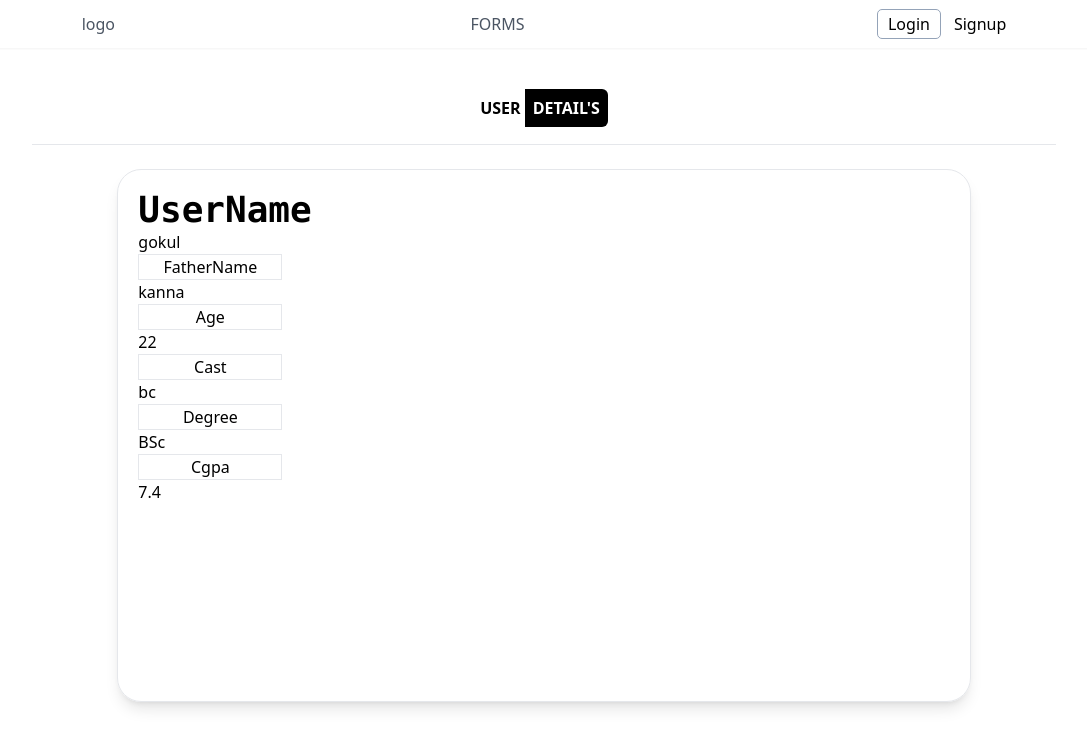
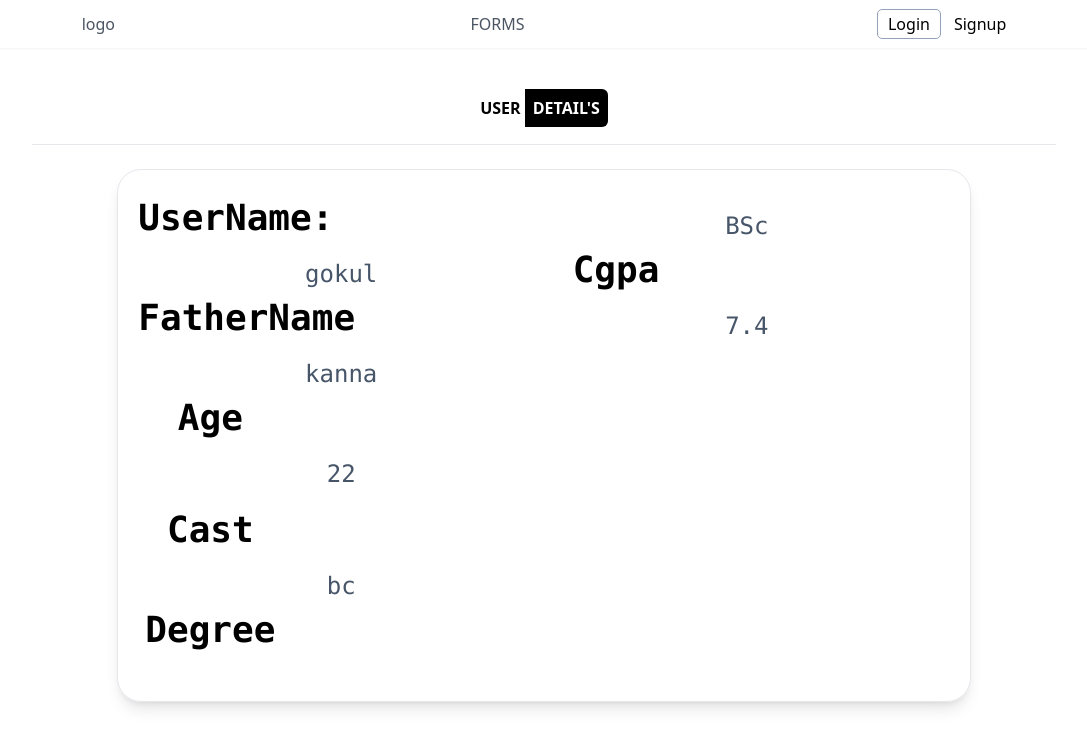
Before and after one commit to timeisnotgood/Forms, a React (Create React App) app in the folder Forms-web/: page /detail in a window 1280 px wide. Shown: the top 748 px of the page, without its empty margins (96-1183 px from the left). Built offline with nearby package versions, Linux system fonts and the light colour scheme.

Commit message:
detail's pages Completed design

```diff
--- a/Forms-web/src/Pages/Details.jsx
+++ b/Forms-web/src/Pages/Details.jsx
@@ -19,18 +19,18 @@ const Details = () => {
       </div>
       {/* Main element starts here */}
       <div className='border-solid border w-2/3 h-2/3 rounded-3xl shadow-lg box-border p-5 flex flex-col flex-wrap'>
-        <label className='block font-mono font-semibold text-4xl w-36 text-center'>UserName</label>
-        {obj.name}
-        <label className='block border-solid border w-36 text-center' >FatherName</label>
-        {obj.fatherName}
-        <label className='block border-solid border w-36 text-center' >Age</label>
-        {obj.age}
-        <label className='block border-solid border w-36 text-center' >Cast</label>
-        {obj.cast}
-        <label className='block border-solid border w-36 text-center'>Degree</label>
-        {obj.degree}
-        <label className='block border-solid border w-36 text-center'>Cgpa</label>
-        {obj.cgpa}
+        <label className='block font-mono font-semibold text-4xl w-36 text-center mt-2'>UserName:</label>
+        <p className='mt-5 font-mono text-center text-2xl text-slate-600'>{obj.name}</p>
+        <label className='block font-mono font-semibold text-4xl w-36 text-center mt-2' >FatherName</label>
+        <p className='mt-5 font-mono text-center text-2xl text-slate-600'>{obj.fatherName}</p>
+        <label className='block font-mono font-semibold text-4xl w-36 text-center mt-2' >Age</label>
+        <p className='mt-5 font-mono text-center text-2xl text-slate-600 mb-2'>{obj.age}</p>
+        <label className='block font-mono font-semibold text-4xl w-36 text-center mt-3' >Cast</label>
+        <p className='mt-5 font-mono text-center text-2xl text-slate-600'>{obj.cast}</p>
+        <label className='block font-mono font-semibold text-4xl w-36 text-center mt-2'>Degree</label>
+        <p className='mt-5 font-mono text-center text-2xl text-slate-600'>{obj.degree}</p>
+        <label className='block font-mono font-semibold text-4xl w-36 text-center mt-2'>Cgpa</label>
+        <p className='mt-5 font-mono text-center text-2xl text-slate-600'>{obj.cgpa}</p>
       </div>
     </div>
   )
--- a/Forms-web/src/Pages/Home.jsx
+++ b/Forms-web/src/Pages/Home.jsx
@@ -8,12 +8,16 @@ const Home = () => {
     <div className='w-full w-auto h-lvh flex flex-col gap-10 mt-40 items-center'>
     <h1 className='font-bold text-4xl'>HANDELING THE FORMS <span className='bg-black text-white p-2 rounded-r-md'>IN DIFF WAY</span></h1>
     <div className='flex flex-row gap-10'>
-        <div className='shadow-md p-2 w-24 rounded-md flex justify-center items-center h-20 font-semibold transition hover:duration-200 hover:bg-black hover:text-white'>
-          <Link to={'/form'}>Form</Link>
-        </div>
-        <div className='shadow-md p-2 w-24 rounded-md flex justify-center items-center transition hover:duration-200 h-20 font-semibold hover:bg-black hover:text-white'>
-          <Link to={'/list'}>List</Link>
-        </div>
+        <Link to={'/form'}>
+          <div className='shadow-md p-2 w-24 rounded-md flex justify-center items-center h-20 font-semibold transition hover:duration-200 hover:bg-black hover:text-white'>
+            Form
+          </div>
+        </Link>
+        <Link to={'/list'}>
+          <div className='shadow-md p-2 w-24 rounded-md flex justify-center items-center transition hover:duration-200 h-20 font-semibold hover:bg-black hover:text-white'>
+            List
+          </div>
+        </Link>
     </div>
     </div>
   )
```
